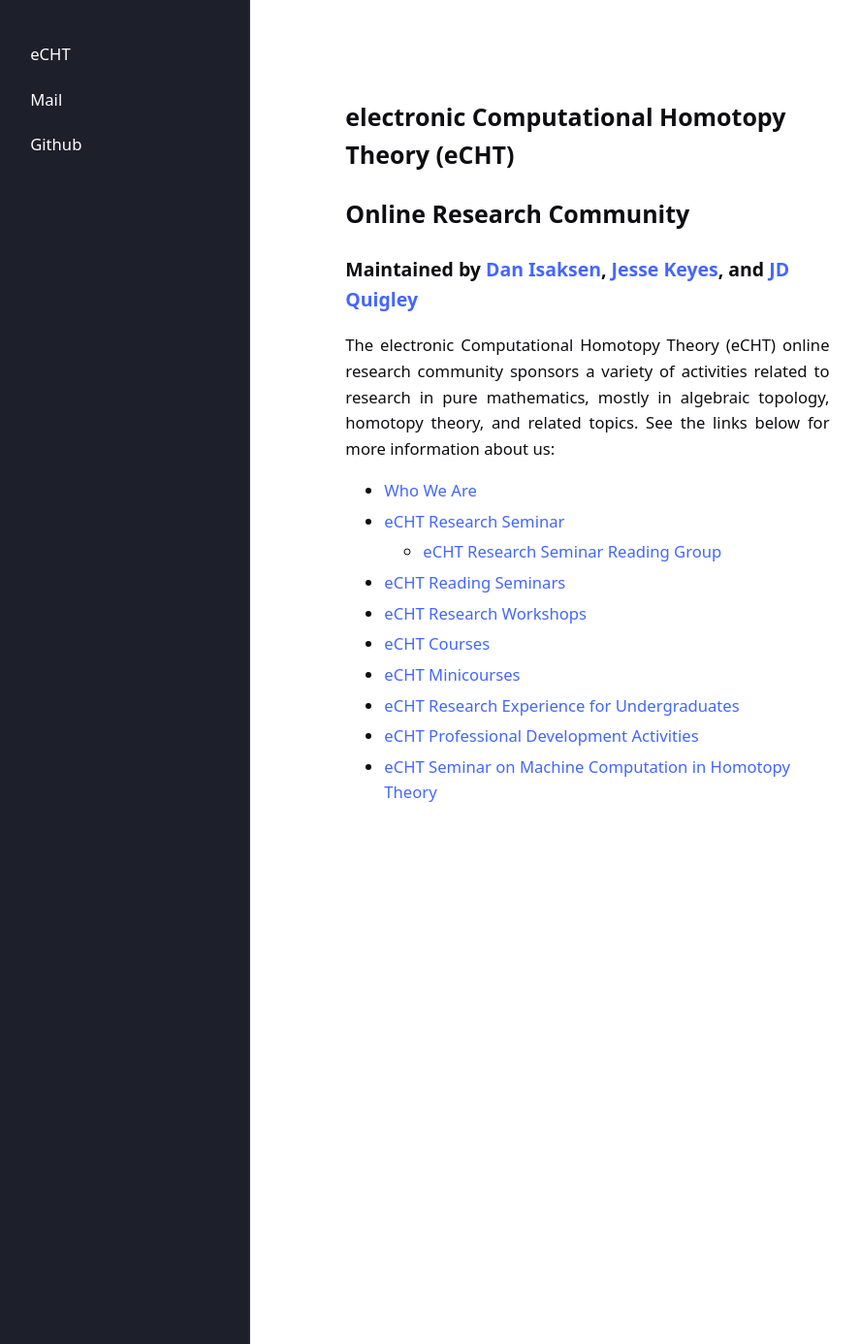
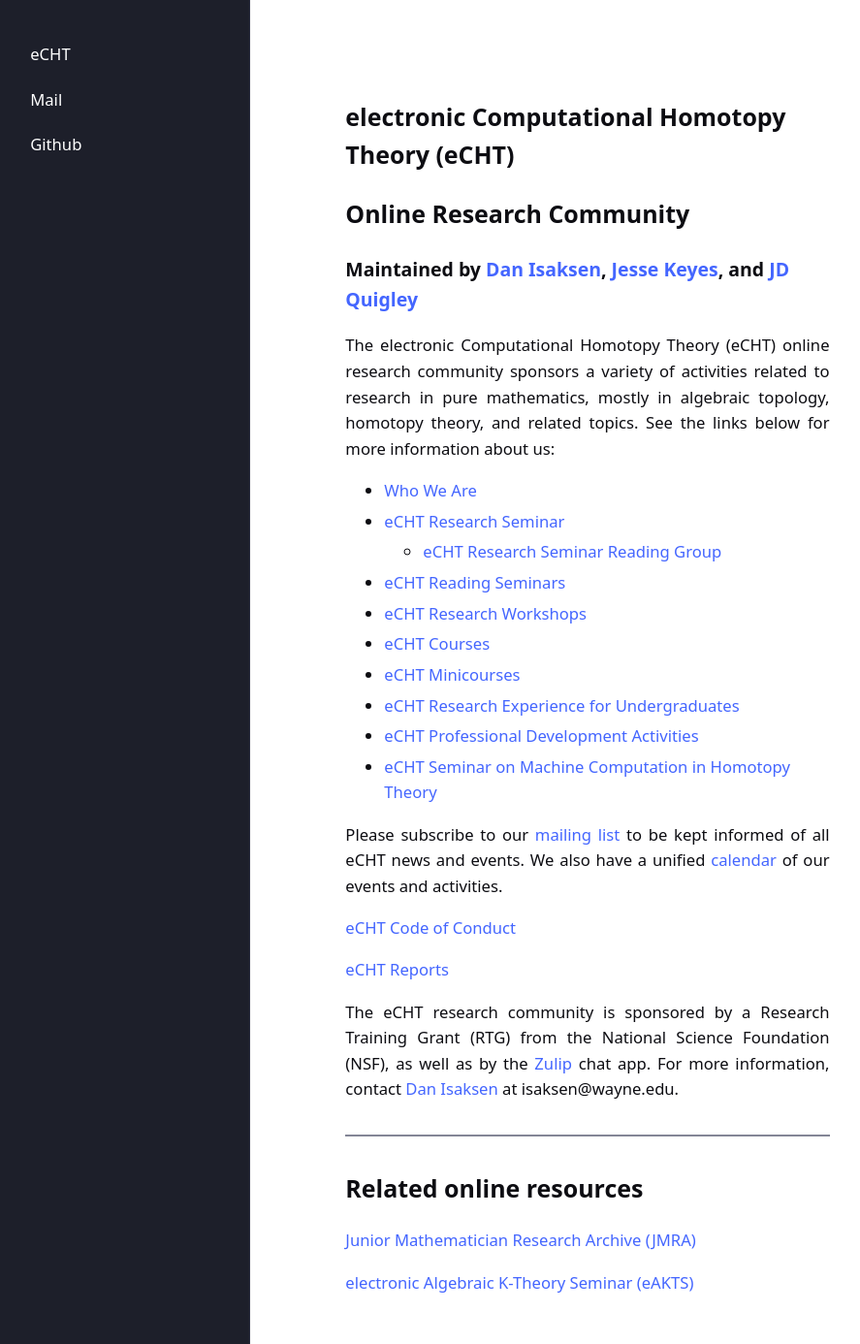
Before and after one commit to eCHTorc/eCHTorc.github.io, a Jekyll site: the page built from index.md, in a window 1280 px wide and 1386 px high. Shown: the whole window at 97% size, without its empty margins (43-930 px from the left). Built offline with Jekyll 4.4.1, drawn with Linux system fonts in a browser that asks for light colours; our own code applies the rules of GitHub Pages for plain Markdown files.

Commit message:
Update index.md

```diff
--- a/index.md
+++ b/index.md
@@ -27,3 +27,19 @@ The electronic Computational Homotopy Theory (eCHT) online research community sp
 
   <li> <a href="https://echtorc.github.io/echt-seminar-machine-computation"> eCHT Seminar on Machine Computation in Homotopy Theory</a> </li>
 </ul>
+
+Please subscribe to our <a href="https://lists.wayne.edu/cgi-bin/wa?SUBED1=ECHT&A=1"> mailing list</a> to be kept informed of all eCHT news and events.  We also have a unified <a href="https://calendar.google.com/calendar/u/0/r?cid=YzExNjJhODRmMGY0YTZjZmFlMTViMmFjZWQ4NWZiM2I0NTU2MDQxM2YzMTI0YjA3OGMyYWQ5YWYyMDE2ZmYxZUBncm91cC5jYWxlbmRhci5nb29nbGUuY29t&pli=1"> calendar</a> of our events and activities.
+
+<a href="https://echtorc.github.io/echt-code-of-conduct/"> eCHT Code of Conduct</a>
+
+<a href="https://echtorc.github.io/echt-reports/"> eCHT Reports</a>
+
+The eCHT research community is sponsored by a Research Training Grant (RTG) from the National Science Foundation (NSF), as well as by the <a href="https://zulip.com/"> Zulip</a> chat app. For more information, contact <a href="https://isaksendan.github.io/"> Dan Isaksen</a> at isaksen@wayne.edu.
+
+<hr>
+
+<div style="text-align: left; margin-top: 1px; margin-bottom: 1px;"> <h2> Related online resources </h2> </div>
+
+<a href="https://sites.google.com/view/jmra/"> Junior Mathematician Research Archive (JMRA)</a>
+
+<a href="https://eldenelmanto.com/eakts-electronic-algebraic-k-theory-seminar/"> electronic Algebraic K-Theory Seminar (eAKTS)</a>
```
